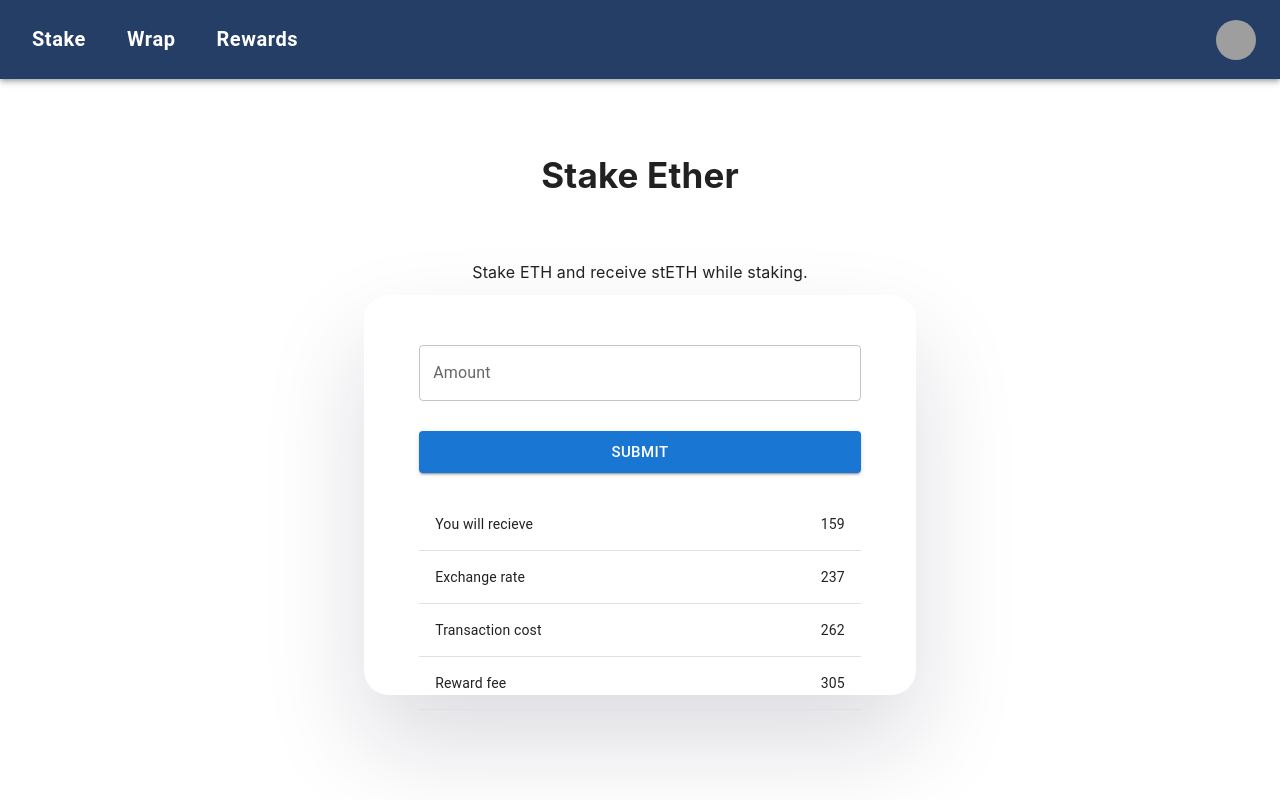
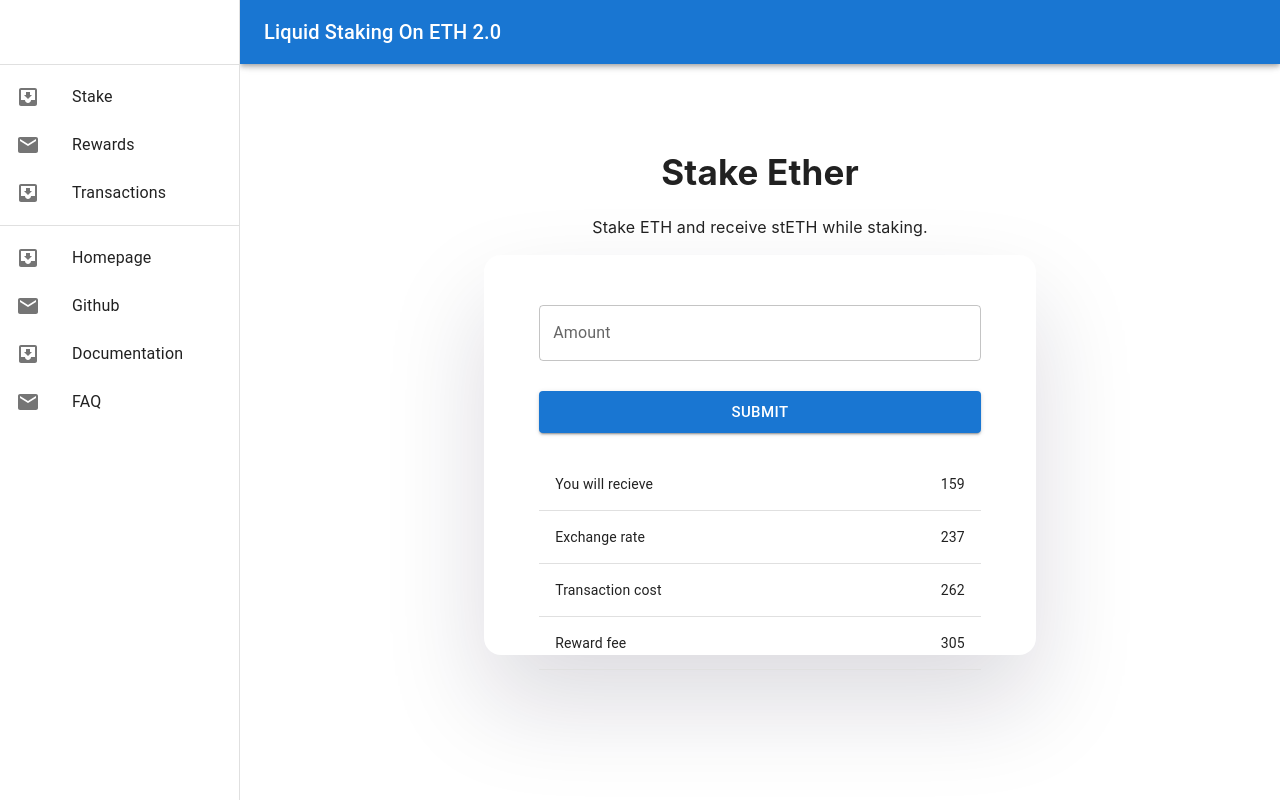
Before and after one commit to bcryptop2p/staking-frontend, a React (Create React App) app: page / in a window 1280 px wide. Built offline with nearby package versions, Linux system fonts and the light colour scheme; grey boxes are pictures that could not be loaded.

Commit message:
change AppBar responsive

```diff
--- a/package.json
+++ b/package.json
@@ -15,6 +15,7 @@
     "@types/react-dom": "^18.0.6",
     "react": "^18.1.0",
     "react-dom": "^18.1.0",
+    "react-router-dom": "^6.3.0",
     "react-scripts": "5.0.1",
     "styled-components": "^5.3.5",
     "typescript": "^4.7.4",
--- a/src/App.js
+++ b/src/App.js
@@ -1,15 +1,143 @@
-import './style/App.css';
-import './components/ResponsiveAppBar';
-import ResponsiveAppBar from './components/ResponsiveAppBar';
+import * as React from 'react';
+import PropTypes from 'prop-types';
+import AppBar from '@mui/material/AppBar';
+import Box from '@mui/material/Box';
+import CssBaseline from '@mui/material/CssBaseline';
+import Divider from '@mui/material/Divider';
+import Drawer from '@mui/material/Drawer';
+import IconButton from '@mui/material/IconButton';
+import InboxIcon from '@mui/icons-material/MoveToInbox';
+import List from '@mui/material/List';
+import ListItem from '@mui/material/ListItem';
+import ListItemButton from '@mui/material/ListItemButton';
+import ListItemIcon from '@mui/material/ListItemIcon';
+import ListItemText from '@mui/material/ListItemText';
+import MailIcon from '@mui/icons-material/Mail';
+import MenuIcon from '@mui/icons-material/Menu';
+import Toolbar from '@mui/material/Toolbar';
+import Typography from '@mui/material/Typography';
+import { BrowserRouter, Route, Link } from "react-router-dom";
 import StakeBox from './components/StakeBox';
 
-function App() {
+
+const drawerWidth = 240;
+
+function ResponsiveDrawer(props) {
+  const { window } = props;
+  const [mobileOpen, setMobileOpen] = React.useState(false);
+
+  const handleDrawerToggle = () => {
+    setMobileOpen(!mobileOpen);
+  };
+
+  const drawer = (
+    <div>
+      <Toolbar />
+      <Divider />
+      <List>
+        {['Stake', 'Rewards', 'Transactions'].map((text, index) => (
+          <ListItem key={text} disablePadding>
+            <ListItemButton>
+              <ListItemIcon>
+                {index % 2 === 0 ? <InboxIcon /> : <MailIcon />}
+              </ListItemIcon>
+              <ListItemText primary={text} />
+            </ListItemButton>
+          </ListItem>
+        ))}
+      </List>
+      <Divider />
+      <List>
+        {['Homepage', 'Github', 'Documentation', 'FAQ'].map((text, index) => (
+          <ListItem key={text} disablePadding>
+            <ListItemButton>
+              <ListItemIcon>
+                {index % 2 === 0 ? <InboxIcon /> : <MailIcon />}
+              </ListItemIcon>
+              <ListItemText primary={text} />
+            </ListItemButton>
+          </ListItem>
+        ))}
+      </List>
+    </div>
+  );
+
+  const container = window !== undefined ? () => window().document.body : undefined;
+
   return (
-    <div className="App">
-      <ResponsiveAppBar />
-      <StakeBox />
-    </div>
+    <Box sx={{ display: 'flex' }}>
+      <CssBaseline />
+      <AppBar
+        position="fixed"
+        sx={{
+          width: { sm: `calc(100% - ${drawerWidth}px)` },
+          ml: { sm: `${drawerWidth}px` },
+        }}
+      >
+        <Toolbar>
+          <IconButton
+            color="inherit"
+            aria-label="open drawer"
+            edge="start"
+            onClick={handleDrawerToggle}
+            sx={{ mr: 2, display: { sm: 'none' } }}
+          >
+            <MenuIcon />
+          </IconButton>
+          <Typography variant="h6" Wrap component="div">
+            Liquid Staking On ETH 2.0
+          </Typography>
+        </Toolbar>
+      </AppBar>
+      <Box
+        component="nav"
+        sx={{ width: { sm: drawerWidth }, flexShrink: { sm: 0 } }}
+        aria-label="mailbox folders"
+      >
+        {/* The implementation can be swapped with js to avoid SEO duplication of links. */}
+        <Drawer
+          container={container}
+          variant="temporary"
+          open={mobileOpen}
+          onClose={handleDrawerToggle}
+          ModalProps={{
+            keepMounted: true, // Better open performance on mobile.
+          }}
+          sx={{
+            display: { xs: 'block', sm: 'none' },
+            '& .MuiDrawer-paper': { boxSizing: 'border-box', width: drawerWidth },
+          }}
+        >
+          {drawer}
+        </Drawer>
+        <Drawer
+          variant="permanent"
+          sx={{
+            display: { xs: 'none', sm: 'block' },
+            '& .MuiDrawer-paper': { boxSizing: 'border-box', width: drawerWidth },
+          }}
+          open
+        >
+          {drawer}
+        </Drawer>
+      </Box>
+      <Box
+        component="main"
+        sx={{ flexGrow: 1, p: 3, width: { sm: `calc(100% - ${drawerWidth}px)` } }}
+      >
+        <Toolbar />
+        <StakeBox />
+      </Box>
+    </Box>
   );
 }
 
-export default App;
+ResponsiveDrawer.propTypes = {
+  /**
+   * Injected by the documentation to work in an iframe.
+   * You won't need it on your project.
+   */
+  window: PropTypes.func,
+};
+
+export default ResponsiveDrawer;
--- a/src/components/ResponsiveAppBar.jsx
+++ /dev/null
@@ -1,131 +0,0 @@
-import * as React from 'react';
-import AppBar from '@mui/material/AppBar';
-import Box from '@mui/material/Box';
-import Toolbar from '@mui/material/Toolbar';
-import IconButton from '@mui/material/IconButton';
-import Typography from '@mui/material/Typography';
-import Menu from '@mui/material/Menu';
-import MenuIcon from '@mui/icons-material/Menu';
-import Container from '@mui/material/Container';
-import Avatar from '@mui/material/Avatar';
-import Button from '@mui/material/Button';
-import Tooltip from '@mui/material/Tooltip';
-import MenuItem from '@mui/material/MenuItem';
-import '../style/App.css';
-
-const pages = ['Stake', 'Wrap', 'Rewards'];
-const settings = ['Profile', 'Account', 'Dashboard', 'Logout'];
-
-const ResponsiveAppBar = () => {
-  const [anchorElNav, setAnchorElNav] = React.useState(null);
-  const [anchorElUser, setAnchorElUser] = React.useState(null);
-
-  const handleOpenNavMenu = (event) => {
-    setAnchorElNav(event.currentTarget);
-  };
-  const handleOpenUserMenu = (event) => {
-    setAnchorElUser(event.currentTarget);
-  };
-
-  const handleCloseNavMenu = () => {
-    setAnchorElNav(null);
-  };
-
-  const handleCloseUserMenu = () => {
-    setAnchorElUser(null);
-  };
-
-  return (
-    <AppBar position="static" sx={{
-        backgroundColor: '#253E66'
-      }}>
-      <Container maxWidth="xl" sx={{
-              backgroundColor: '#253E66'
-            }}>
-        <Toolbar disableGutters>
-
-
-          <Box sx={{ flexGrow: 1, display: { xs: 'flex', md: 'none' } }}>
-            <IconButton
-              size="large"
-              aria-label="account of current user"
-              aria-controls="menu-appbar"
-              aria-haspopup="true"
-              onClick={handleOpenNavMenu}
-              color="inherit"
-            >
-              <MenuIcon />
-            </IconButton>
-            <Menu
-              id="menu-appbar"
-              anchorEl={anchorElNav}
-              anchorOrigin={{
-                vertical: 'bottom',
-                horizontal: 'left',
-              }}
-              keepMounted
-              transformOrigin={{
-                vertical: 'top',
-                horizontal: 'left',
-              }}
-              open={Boolean(anchorElNav)}
-              onClose={handleCloseNavMenu}
-              sx={{
-                display: { xs: 'block', md: 'none' },
-              }}
-            >
-              {pages.map((page) => (
-                <MenuItem key={page} onClick={handleCloseNavMenu}>
-                  <Typography textAlign="center">{page}</Typography>
-                </MenuItem>
-              ))}
-            </Menu>
-          </Box>
-
-          <Box sx={{ flexGrow: 1, display: { xs: 'none', md: 'flex' } }}>
-            {pages.map((page) => (
-              <Button
-                key={page}
-                onClick={handleCloseNavMenu}
-                sx={{ my: 2, color: 'white', textTransform: 'none', fontWeight: '700', fontSize: '20px', marginRight: '25px' }}
-              >
-                {page}
-              </Button>
-            ))}
-          </Box>
-
-          <Box sx={{ flexGrow: 0 }}>
-            <Tooltip title="Open settings">
-              <IconButton onClick={handleOpenUserMenu} sx={{ p: 0 }}>
-                <Avatar alt="Remy Sharp" src="/static/images/avatar/2.jpg" />
-              </IconButton>
-            </Tooltip>
-            <Menu
-              sx={{ mt: '45px' }}
-              id="menu-appbar"
-              anchorEl={anchorElUser}
-              anchorOrigin={{
-                vertical: 'top',
-                horizontal: 'right',
-              }}
-              keepMounted
-              transformOrigin={{
-                vertical: 'top',
-                horizontal: 'right',
-              }}
-              open={Boolean(anchorElUser)}
-              onClose={handleCloseUserMenu}
-            >
-              {settings.map((setting) => (
-                <MenuItem key={setting} onClick={handleCloseUserMenu}>
-                  <Typography textAlign="center">{setting}</Typography>
-                </MenuItem>
-              ))}
-            </Menu>
-          </Box>
-        </Toolbar>
-      </Container>
-    </AppBar>
-  );
-};
-export default ResponsiveAppBar;
--- a/src/components/StakeBox.jsx
+++ b/src/components/StakeBox.jsx
@@ -1,5 +1,4 @@
 import * as React from 'react';
-import CssBaseline from '@mui/material/CssBaseline';
 import { Box, Container } from '@mui/system';
 import TextField from '@mui/material/TextField';
 import Button from '@mui/material/Button';
@@ -9,7 +8,6 @@
 import TableCell from "@mui/material/TableCell";
 import TableContainer from "@mui/material/TableContainer";
 import TableRow from "@mui/material/TableRow";
-import Paper from "@mui/material/Paper";
 import '../style/App.css';
 
 function createData(name, calories) {
@@ -27,13 +25,12 @@
 export default function StakeBox() {
   return (
     <React.Fragment>
-      <CssBaseline />
       <Container className="staker" maxWidth="sm">
-        <Box>
+        <Box className="stakeintro">
         <h5 className="stakeEth">Stake Ether</h5>
         <p>Stake ETH and receive stETH while staking.</p>
         </Box>
-        <Box sx={{ bgcolor: '#fff', height: '50vh', boxShadow: 'rgba(17, 12, 46, 0.15) 0px 48px 100px 0px', borderRadius: '25px', marginTop: '-5px', paddingTop: '50px'}}>
+        <Box sx={{ bgcolor: '#fff', height: '50vh', boxShadow: 'rgba(17, 12, 46, 0.15) 0px 48px 100px 0px', borderRadius: '17px', paddingTop: '50px'}}>
         <Stack component="form" sx={{ width: '80%', margin: 'auto' }} >
         <TextField className="amount" id="outlined-basic" label="Amount" variant="outlined" sx={{marginBottom: '30px'}} />
         <Button variant="contained" size="large">
--- a/src/style/App.css
+++ b/src/style/App.css
@@ -5,7 +5,11 @@
 .stakeEth {
   font-size: 35px;
   font-weight: 700;
-  margin-top: 70px;
+  margin-bottom: 0%;
+}
+.stakeintro {
+  text-align: center;
+  margin-top: 30px;
 }
 
 .App {
```
Also changed, not shown: src/pages/Rewards.jsx (added), src/pages/Stake.jsx (added), src/pages/Transactions.jsx (added), 1 other file (tests, documents, lock files or other folders).
